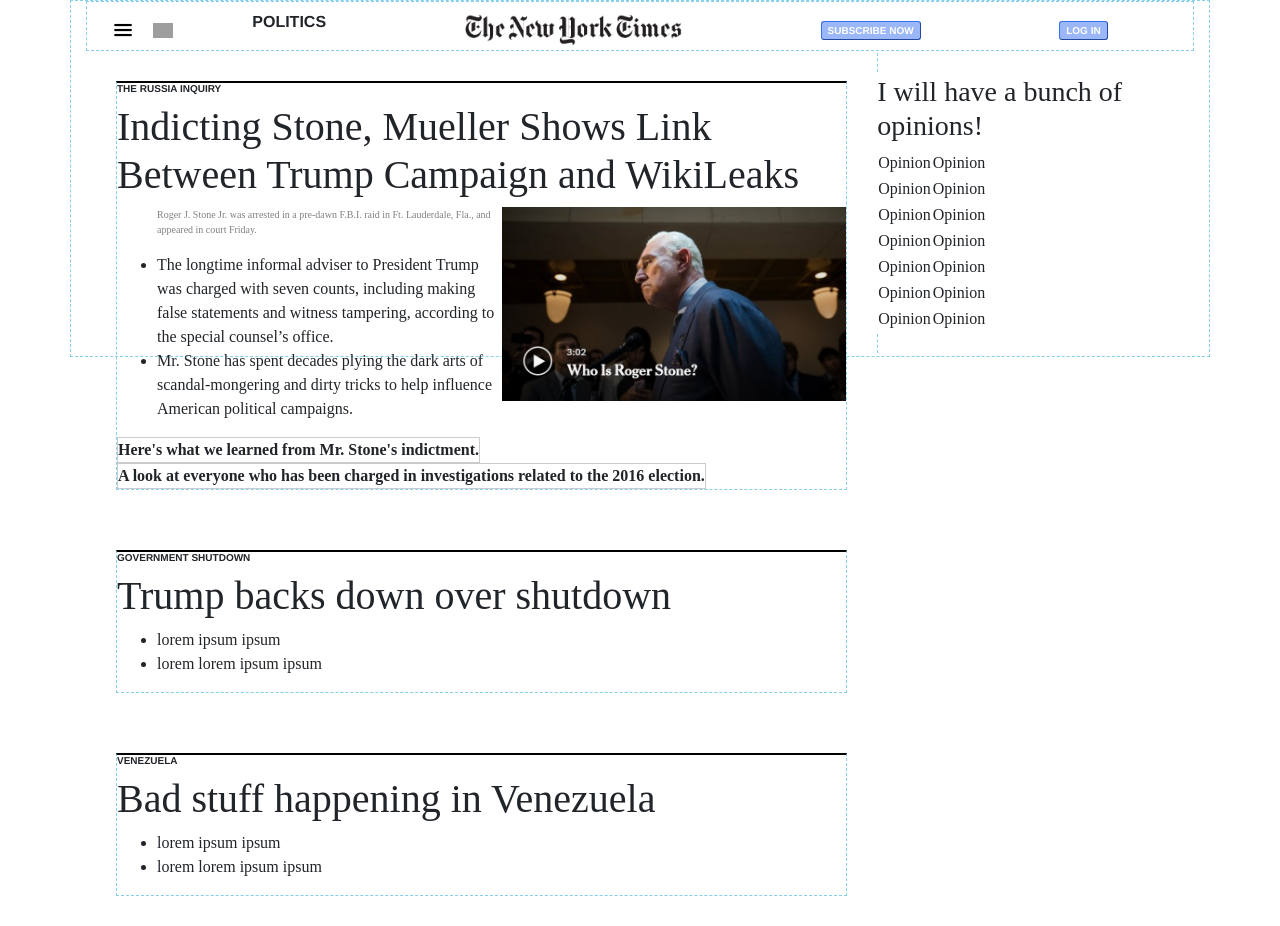
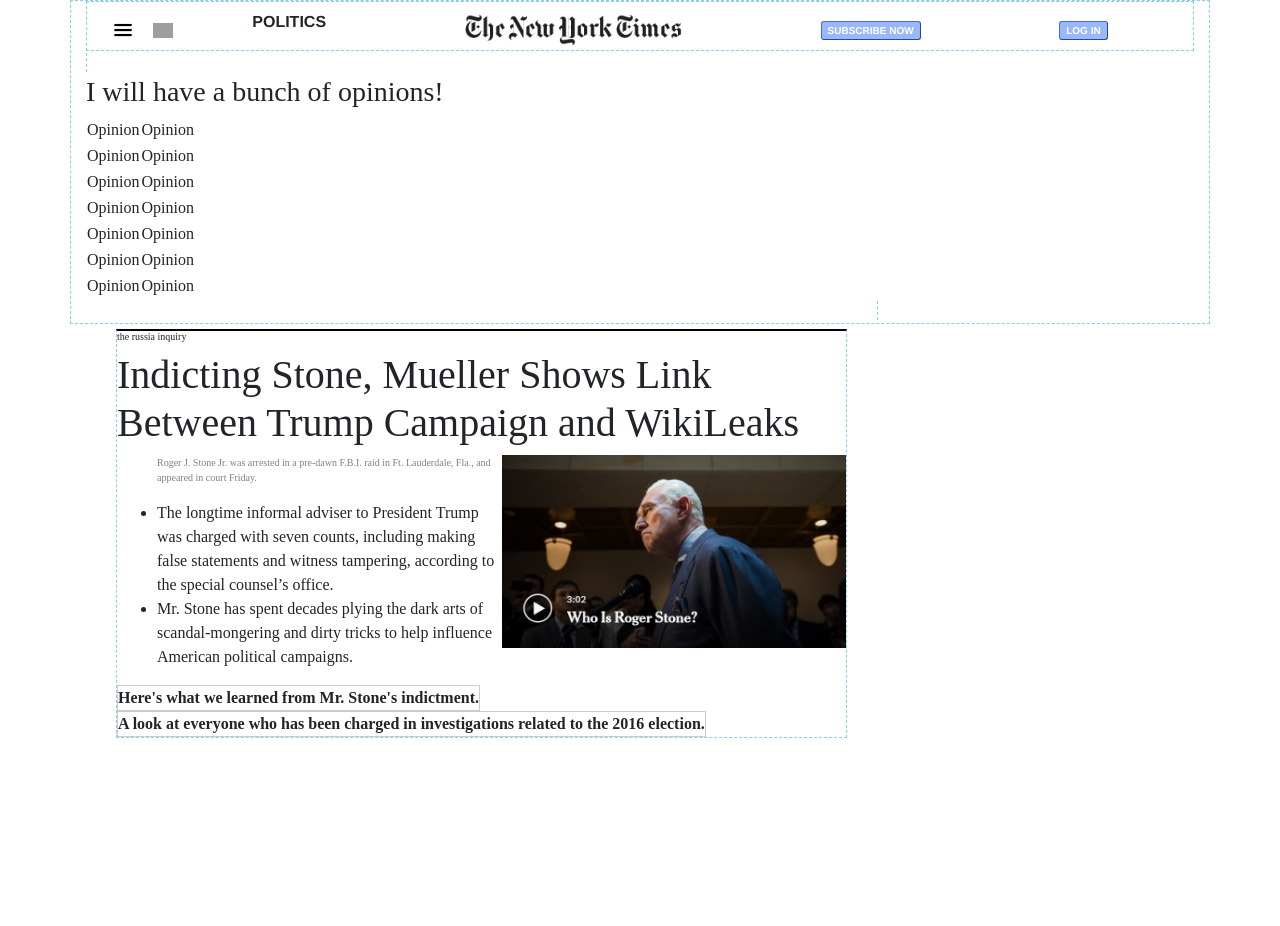
Before and after one commit to LeilaniL/NYTimes-Replica, an Angular app: page / in a window 1280 px wide. After the commit the page ends 800 px from the top, so only its background shows below. Built offline with nearby package versions, Linux system fonts and the light colour scheme; grey boxes are pictures that could not be loaded.

Commit message:
separating components

```diff
--- a/src/app/app.component.css
+++ b/src/app/app.component.css
@@ -33,35 +33,13 @@
 }
 /* -----------should be styles for featured-articles component----------  */
 
-.topic-box {
-  margin: 30px;
-  border-top: 2px solid black;
-  width: 66%;
-  float: left;
-}
-.topic-tag {
-  font-size: 10px;
-}
-figure > img {
-  float: right;
-  max-width: 50%;
-}
-.caption {
-  font-size: 10px;
-  color: gray;
-}
-.related-links{
-  font-weight: bold;
-  font-size: 16px;
-  float: left;
-  border: 1px solid rgb(204, 202, 202);
-}
+
 /* ----------should be styles for opinion sidebar component---------- */
 .opinion-featured {
   display: inline;
   width: 33%;
 }
-td {
-  /* max-width: 100%; */
+/* td {
+  max-width: 100%;
   border: 1 px solid blue;
-}
+} */
--- a/src/app/app.component.html
+++ b/src/app/app.component.html
@@ -7,29 +7,7 @@
   <button class="navbtn">Log In</button>
 </div>
 <!-- ********** should be a featured-articles component here *********** -->
-<div class="topic-box">
-  <h2 class="topic-tag">the russia inquiry</h2>
-  <h1 class="headline">Indicting Stone, Mueller Shows Link Between Trump Campaign and WikiLeaks</h1>
-  <ul class="main-points">
-    <figure> <img src="../assets/img/video-thumbnail.PNG" alt="main-image">
-      <figcaption class="caption">Roger J. Stone Jr. was arrested in a pre-dawn F.B.I. raid in Ft. Lauderdale, Fla.,
-        and
-        appeared
-        in
-        court Friday.</figcaption>
-    </figure>
-    <li>The longtime informal adviser to President Trump was charged with seven counts, including making false
-      statements and witness tampering, according to the special counsel’s office.</li>
-    <li>Mr. Stone has spent decades plying the dark arts of scandal-mongering and dirty tricks to help influence
-      American political campaigns.</li>
-  </ul>
-  <div class="related-links">
-    Here's what we learned from Mr. Stone's indictment.
-  </div>
-  <div class="related-links">
-    A look at everyone who has been charged in investigations related to the 2016 election.
-  </div>
-</div>
+
 <!-- ********** should be an opinion-sidebar component here *********** -->
 <div class="opinion-featured">
   <h3>I will have a bunch of opinions!</h3>
@@ -65,11 +43,10 @@
   </table>
 </div>
 
-<div *ngFor="let story of featuredStories" class=" topic-box">
-  <h2 class="topic-tag">{{ story.topic }}</h2>
-  <h1>{{ story.headline }}</h1>
-  <ul class="main-points">
-    <li>{{ story.mainpoint1 }}</li>
-    <li>{{ story.mainpoint2 }}</li>
-  </ul>
-</div>
+
+<!-- <banner-ad></banner-ad> -->
+<!-- <navbar></navbar> -->
+<!--<header-skybox></header-skybox>-->
+<featured-articles></featured-articles>
+<app-read-article></app-read-article>
+<!-- <sections-footer></sections-footer> -->
--- a/src/app/app.module.ts
+++ b/src/app/app.module.ts
@@ -3,11 +3,13 @@
 
 import { AppComponent } from './app.component';
 import { FeaturedArticlesComponent } from './featured-articles/featured-articles.component';
+import { ReadArticleComponent } from './read-article/read-article.component';
 
 @NgModule({
   declarations: [
     AppComponent,
-    FeaturedArticlesComponent
+    FeaturedArticlesComponent,
+    ReadArticleComponent
   ],
   imports: [
     BrowserModule
--- a/src/app/featured-articles/featured-articles.component.css
+++ b/src/app/featured-articles/featured-articles.component.css
@@ -1,11 +1,23 @@
+.topic-box {
+  margin: 30px;
+  border-top: 2px solid black;
+  width: 66%;
+  float: left;
+}
 .topic-tag {
-  text-transform: uppercase;
   font-size: 10px;
 }
-.headline {
-  font-family: 'Times New Roman', Times, serif;
-
+figure > img {
+  float: right;
+  max-width: 50%;
 }
-.main-points {
-font-family: 'Times New Roman', Times, serif;
+.caption {
+  font-size: 10px;
+  color: gray;
 }
+.related-links{
+  font-weight: bold;
+  font-size: 16px;
+  float: left;
+  border: 1px solid rgb(204, 202, 202);
+}
--- a/src/app/featured-articles/featured-articles.component.html
+++ b/src/app/featured-articles/featured-articles.component.html
@@ -1,6 +1,31 @@
-<hr>
-<h2 class="topic-tag">the russia inquiry</h2>
-<h1 class="headline">Indicting Stone, Mueller Shows Link Between Trump Campaign and WikiLeaks</h1>
-<ul class="main-points">
-  <li></li>
-</ul>
+<div class="topic-box">
+  <h2 class="topic-tag">the russia inquiry</h2>
+  <h1 class="headline">Indicting Stone, Mueller Shows Link Between Trump Campaign and WikiLeaks</h1>
+  <ul class="main-points">
+    <figure> <img src="../assets/img/video-thumbnail.PNG" alt="main-image">
+      <figcaption class="caption">Roger J. Stone Jr. was arrested in a pre-dawn F.B.I. raid in Ft. Lauderdale, Fla.,
+        and
+        appeared
+        in
+        court Friday.</figcaption>
+    </figure>
+    <li>The longtime informal adviser to President Trump was charged with seven counts, including making false
+      statements and witness tampering, according to the special counsel’s office.</li>
+    <li>Mr. Stone has spent decades plying the dark arts of scandal-mongering and dirty tricks to help influence
+      American political campaigns.</li>
+  </ul>
+  <div class="related-links">
+    Here's what we learned from Mr. Stone's indictment.
+  </div>
+  <div class="related-links">
+    A look at everyone who has been charged in investigations related to the 2016 election.
+  </div>
+</div>
+<div *ngFor="let story of featuredStories" class=" topic-box">
+  <h2 class="topic-tag">{{ story.topic }}</h2>
+  <h1>{{ story.headline }}</h1>
+  <ul class="main-points">
+    <li>{{ story.mainpoint1 }}</li>
+    <li>{{ story.mainpoint2 }}</li>
+  </ul>
+</div>
--- /dev/null
+++ b/src/app/read-article/read-article.component.html
@@ -0,0 +1,3 @@
+<!-- <h1>
+  read-article works!
+</h1> -->
--- /dev/null
+++ b/src/app/read-article/read-article.component.ts
@@ -0,0 +1,15 @@
+import { Component, OnInit } from '@angular/core';
+
+@Component({
+  selector: 'app-read-article',
+  templateUrl: './read-article.component.html',
+  styleUrls: ['./read-article.component.css']
+})
+export class ReadArticleComponent implements OnInit {
+
+  constructor() { }
+
+  ngOnInit() {
+  }
+
+}
--- a/src/index.html
+++ b/src/index.html
@@ -14,11 +14,7 @@
 
   <div class="container">
     <app-root></app-root>
-    <!-- <banner-ad></banner-ad> -->
-    <!-- <navbar></navbar> -->
-    <!--<header-skybox></header-skybox>-->
-    <featured-articles></featured-articles>
-    <!-- <sections-footer></sections-footer> -->
+
   </div>
 </body>
 
```
Also changed, not shown: src/app/read-article/read-article.component.css (added), 1 other file (tests, documents, lock files or other folders).
